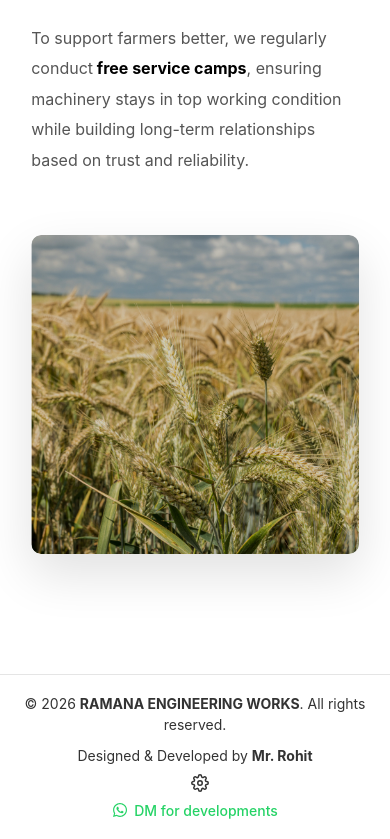
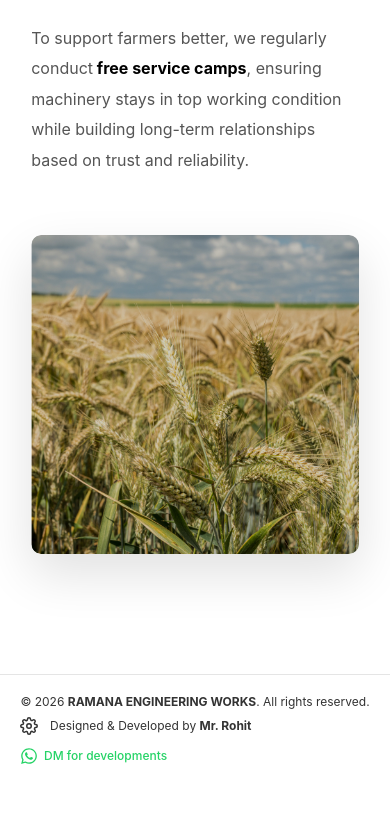
Before and after one commit to thotarohit05/rewpro, a React (Vite) app: page / in a window 390 px wide. Shown: the part 3922-4761 px from the top of the page. After the commit the page ends 4705 px from the top, so only its background shows below. Built offline with nearby package versions, Linux system fonts and the light colour scheme.

Commit message:
Fix footer layout and refresh scroll glitch issue

```diff
--- a/src/App.jsx
+++ b/src/App.jsx
@@ -15,11 +15,17 @@ import Product from "./pages/Product";
 import AdminDashboard from "./pages/AdminDashboard";
 import AdminLogin from "./pages/AdminLogin";
 import ProtectedRoute from "./components/ProtectedRoute";
-
+import { useEffect } from "react";
 function App() {
   const location = useLocation();
   const isAdminRoute = location.pathname.startsWith("/admin");
+  useEffect(() => {
+    window.history.scrollRestoration = "manual";
+  }, []);
 
+  useEffect(() => {
+    window.scrollTo(0, 0);
+  }, [location.pathname]);
   return (
     <>
       {!isAdminRoute && <Header />}
--- a/src/components/Footer.css
+++ b/src/components/Footer.css
@@ -1,16 +1,18 @@
 .footer {
-  background: #ffffff;
+  background: #fff;
   border-top: 1px solid #e5e5e5;
-  padding: 18px 20px;
+  padding: 18px 0;
   font-size: 14px;
 }
 
 .footer-container {
-  max-width: 1100px;
+  max-width: 1400px;
   margin: auto;
+  padding: 0 20px;
   display: flex;
   justify-content: space-between;
   align-items: center;
+  flex-wrap: wrap;
 }
 
 .footer-left {
@@ -20,43 +22,39 @@
 .footer-right {
   display: flex;
   align-items: center;
-  gap: 15px;
+  gap: 12px;
   color: #333;
+  flex-wrap: wrap;
 }
 
 .footer-link {
-  display: inline-flex;
+  display: flex;
   align-items: center;
   gap: 6px;
   color: #25D366;
   text-decoration: none;
   font-weight: 500;
-  transition: 0.3s ease;
 }
 
-.footer-link:hover {
-  opacity: 0.8;
-}
 .admin-settings-icon {
-  margin-left: 10px;
   cursor: pointer;
-  transition: transform 0.4s ease, color 0.3s ease;
+  transition: 0.3s;
 }
 
 .admin-settings-icon:hover {
   transform: rotate(90deg);
-  color: #111827;
+  color: #F26A21;
 }
-/* 🔥 Mobile Fix */
+
 @media (max-width: 768px) {
   .footer-container {
     flex-direction: column;
     text-align: center;
-    gap: 10px;
+    gap: 6px;
   }
 
+  .footer-left,
   .footer-right {
-    flex-direction: column;
-    gap: 8px;
+    font-size: 12px;
   }
 }
--- a/src/components/Footer.jsx
+++ b/src/components/Footer.jsx
@@ -20,24 +20,21 @@ export default function Footer() {
         </div>
 
         <div className="footer-right">
+          <FiSettings
+            size={18}
+            className="admin-settings-icon"
+            onClick={handleAdminAccess}
+          />
           <span>
             Designed & Developed by <strong>Mr. Rohit</strong>
           </span>
-
-          {/* Settings Icon */}
-          <FiSettings
-  size={18}
-  className="admin-settings-icon"
-  onClick={handleAdminAccess}
-/>
-
           <a
             href="https://wa.me/919182425192?text=Hello%20I%20need%20development%20support"
             target="_blank"
             rel="noopener noreferrer"
             className="footer-link"
           >
-            <FaWhatsapp size={16} />
+            <FaWhatsapp size={18} />
             DM for developments
           </a>
         </div>
```
